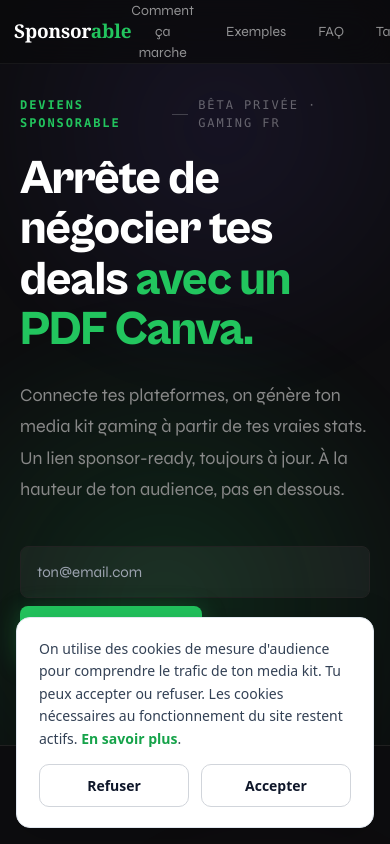
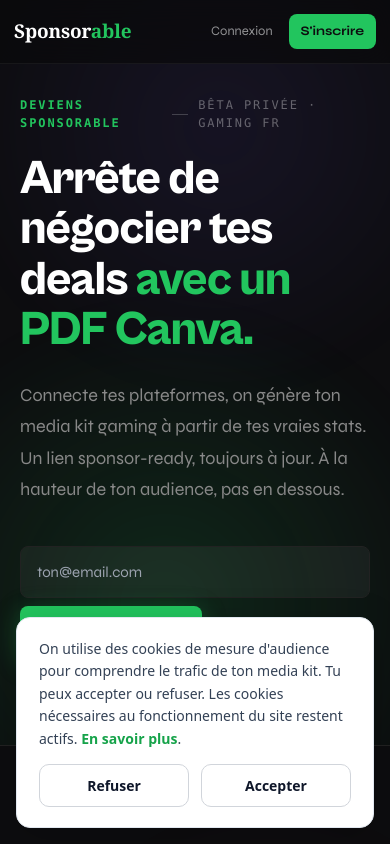
Before and after one commit to nathantauvel-rgb/SPONSORABLE, a Next.js app: page / in a window 390 px wide. Shown: the top 844 px of the page. Built offline with nearby package versions, Linux system fonts and the light colour scheme; a web font is replaced by a local one.

Commit message:
fix(responsive): hide landing nav links on mobile via JS (inline style beat Tailwind hidden)
Co-Authored-By: Claude Opus 4.8 <noreply@anthropic.com>

```diff
--- a/src/components/layout/Navbar.tsx
+++ b/src/components/layout/Navbar.tsx
@@ -74,8 +74,9 @@ const Navbar = ({ dark = false }: { dark?: boolean }) => {
           }}>able</span>
         </Link>
 
-        {/* Nav links — masqués sur mobile */}
-        <div style={{ display: 'flex', alignItems: 'center', gap: '32px' }} className="hidden md:flex">
+        {/* Nav links — masqués sur mobile (via JS, Tailwind hidden non fiable ici) */}
+        {!isMobile && (
+        <div style={{ display: 'flex', alignItems: 'center', gap: '32px' }}>
           {navLinks.map(({ label, id }) => (
             <button
               key={id}
@@ -98,6 +99,7 @@ const Navbar = ({ dark = false }: { dark?: boolean }) => {
             </button>
           ))}
         </div>
+        )}
 
         {/* CTAs */}
         <div style={{ display: 'flex', alignItems: 'center', gap: isMobile ? '6px' : '8px', flexShrink: 0 }}>
```
